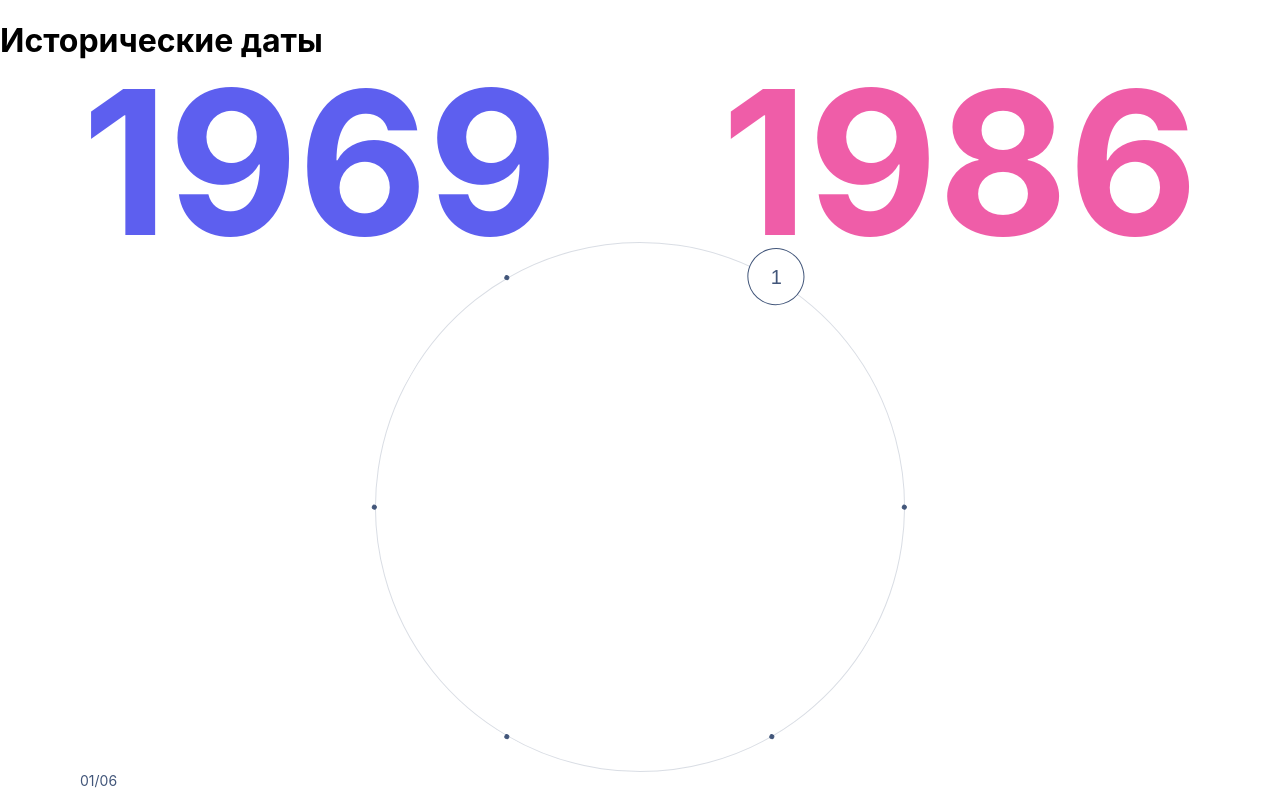
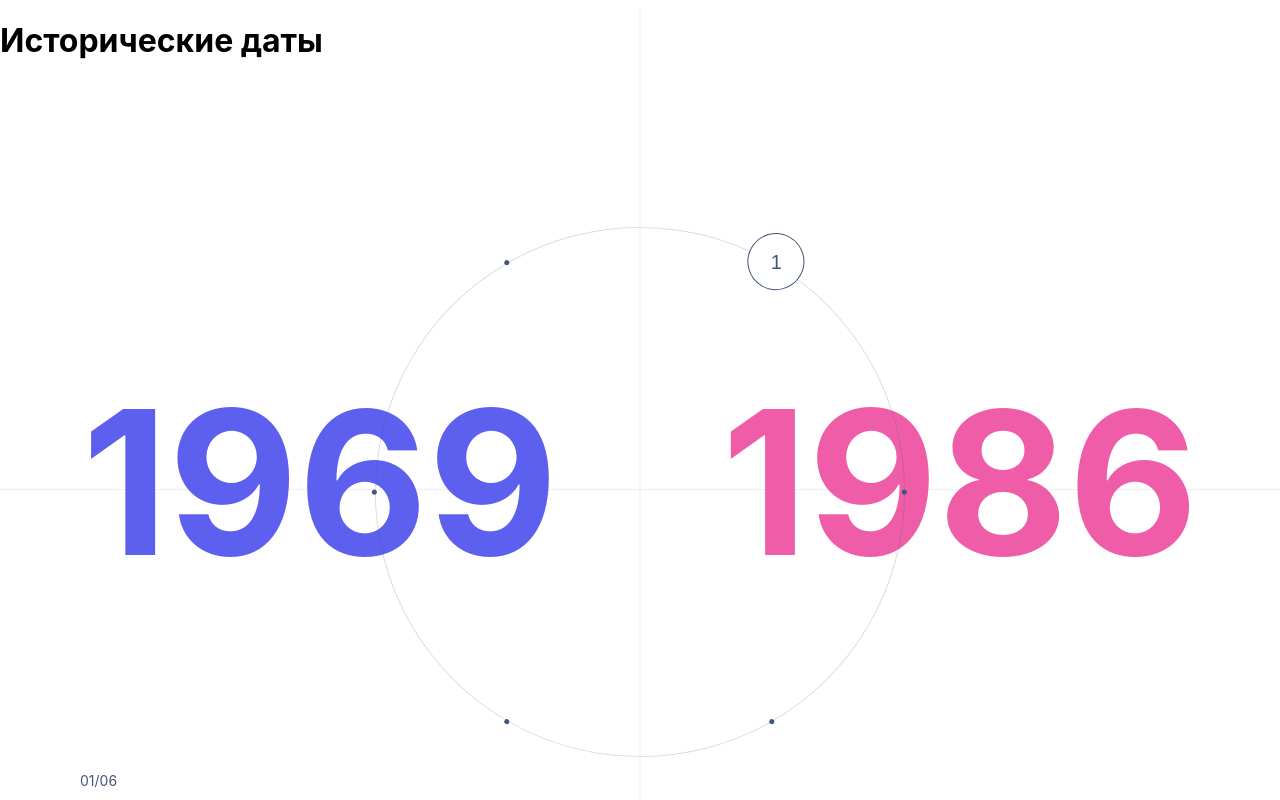
Before and after one commit to VLGKiwi/TestTaskOnly, a React (Create React App) app: page / in a window 1280 px wide. Shown: the top 800 px of the page. Built offline with nearby package versions, Linux system fonts and the light colour scheme.

Commit message:
feat: stop work, and end later

```diff
--- a/src/components/CircleButtons/CircleButtons.module.scss
+++ b/src/components/CircleButtons/CircleButtons.module.scss
@@ -5,6 +5,8 @@
 	position: relative;
 
 	margin: 0 auto;
+
+	top: -15px;
 
 	.button {
 		position: absolute;
--- a/src/components/CircleDate/CircleDate.module.scss
+++ b/src/components/CircleDate/CircleDate.module.scss
@@ -8,6 +8,9 @@
 	font-weight: 700;
 	line-height: 160px;
 
+	position: relative;
+	top: 320px;
+
 	&__start {
 		color: #5D5FEF;
 	}
--- a/src/modules/Dates/Dates.module.scss
+++ b/src/modules/Dates/Dates.module.scss
@@ -3,4 +3,7 @@
 	margin: 0 auto;
 	display: flex;
 	flex-direction: column;
+
+	background: url('../../shared/assets/backLines.svg') no-repeat center center;
+	background-size: 1440px;
 }
--- a/src/modules/Dates/Dates.tsx
+++ b/src/modules/Dates/Dates.tsx
@@ -9,6 +9,8 @@ import gsap from "gsap";
 import { useGSAP } from "@gsap/react";
 import { NextButtons } from "../../components/NextButtons/NextButtons";
 
+import styles from './Dates.module.scss';
+
 gsap.registerPlugin(useGSAP)
 
 const numberAtom = atom(1);
@@ -19,7 +21,7 @@ export const Dates = ({ }: DatesProps) => {
 	const dateInfo = useDateInfo(number);
 
 	return (
-		<div>
+		<div className={styles.main}>
 			<Title name="Исторические даты" />
 			<CircleDate
 				numAtom={numberAtom}
```
Also changed, not shown: src/shared/assets/backLines.svg (added), src/shared/assets/rgbLineText.svg (added).
